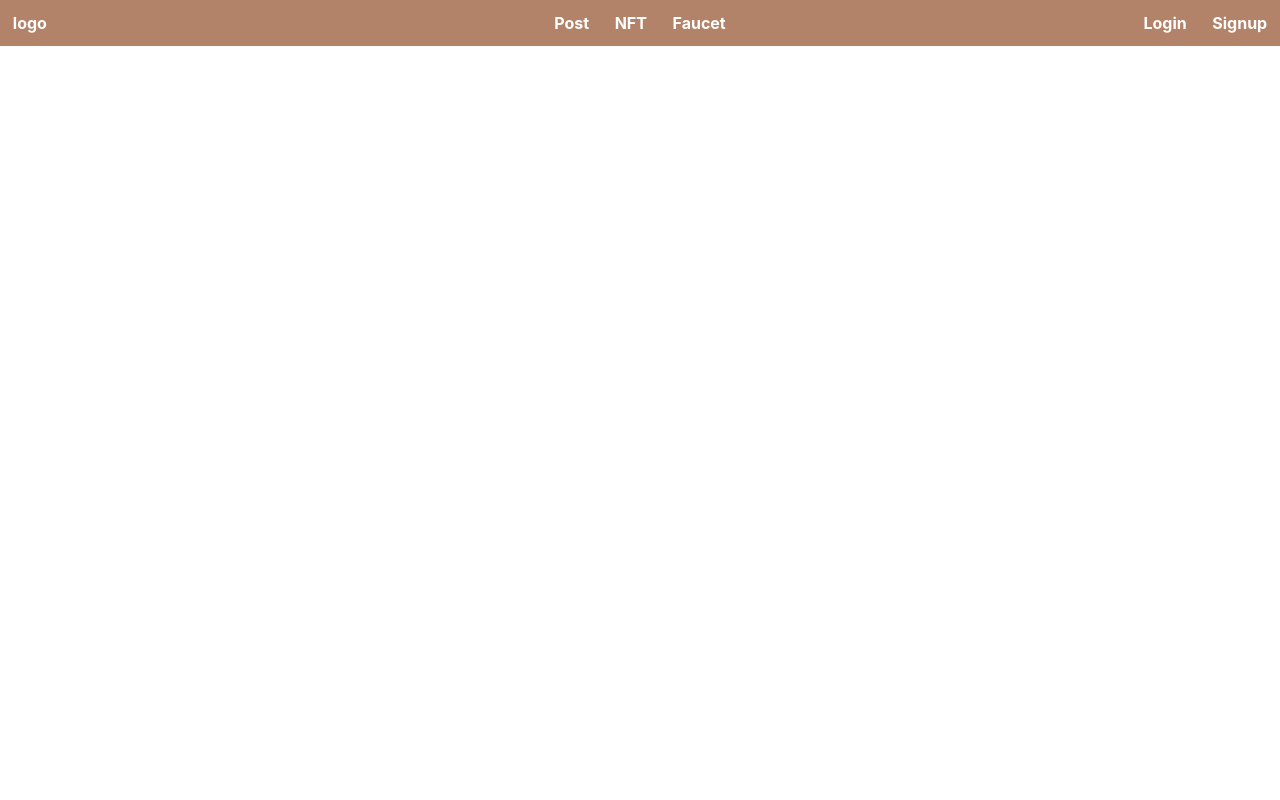
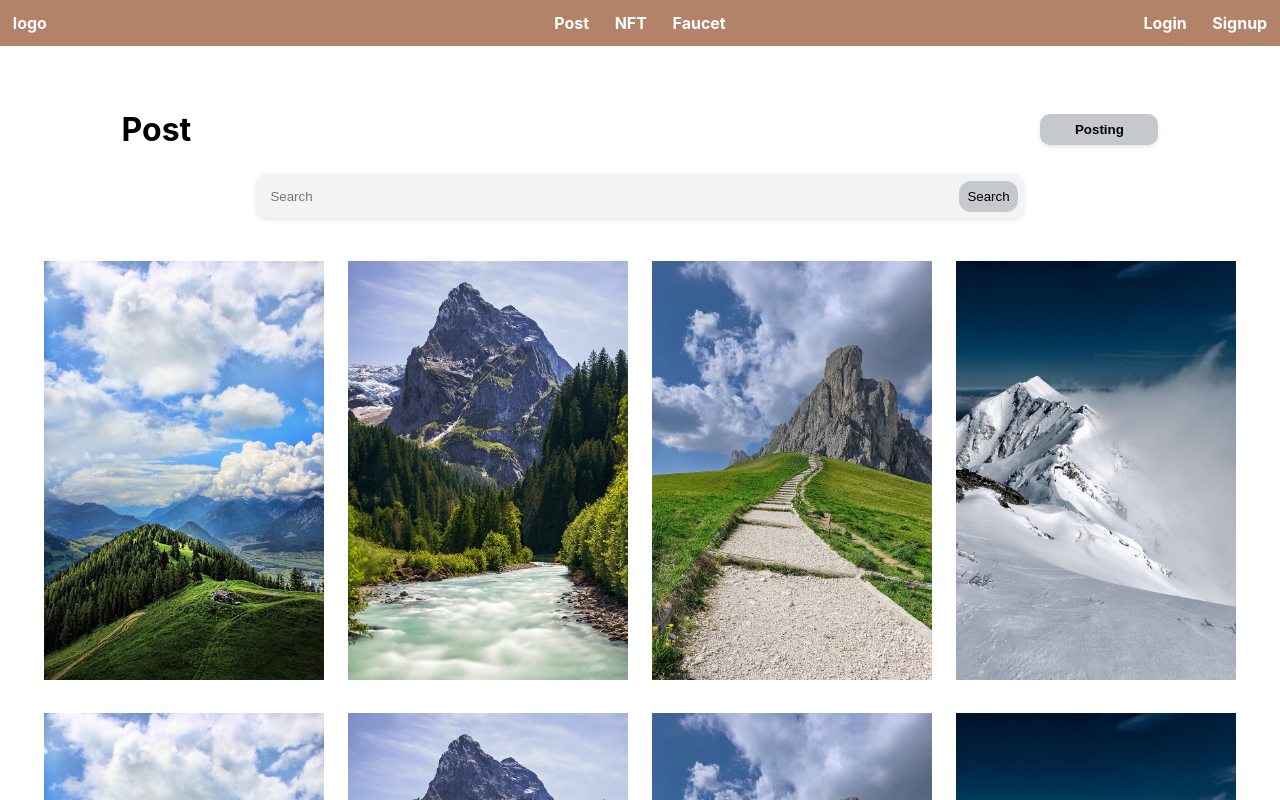
Before and after one commit to codestates-beb/beb-09-second-mulX, a React (Create React App) app in the folder client/: page /post in a window 1280 px wide. Shown: the top 800 px of the page. Built offline with nearby package versions, Linux system fonts and the light colour scheme.

Commit message:
post 1차 완료

```diff
--- a/client/src/App.jsx
+++ b/client/src/App.jsx
@@ -5,6 +5,7 @@ import Main from './page/MainPage';
 import Login from './page/LoginPage';
 import Signup from './page/SignupPage';
 import PostForm from './page/PostFormPage';
+import Post from './page/PostPage'
 
 
 function App() {
@@ -16,6 +17,7 @@ function App() {
             <Route path ="/" element={<Main />} />
             <Route path ="/login" element={<Login />} />
             <Route path ="/signup" element={<Signup />} />
+            <Route path ="/post" element={<Post />} />
             <Route path ="/postform" element={<PostForm />} />
           </Routes>
       </div>
--- a/client/src/assets/css/MainTitle.module.css
+++ b/client/src/assets/css/MainTitle.module.css
@@ -45,6 +45,7 @@
 .PostContainer {
   text-align: center;
   color: white;
+  margin: 3%;
   margin-bottom: 10%;
   /* Rest of the styles */
 }
@@ -56,8 +57,8 @@
 
 /* MainTitle.module.css */
 .Postimg {
-  display: flex;
-  justify-content: center; /* Horizontally center the items */
+  display: grid;
+  grid-template-columns: repeat(4, 1fr);
   gap: 1vw;
   padding-top: 2%;
   /* Rest of the styles */
--- /dev/null
+++ b/client/src/assets/css/Post.module.css
@@ -0,0 +1,90 @@
+.back{
+
+}
+
+.PostContainer {
+    text-align: center;
+    color: white;
+    margin: 3%;
+    margin-top: 1%;
+    margin-bottom: 10%;
+    /* Rest of the styles */
+  }
+
+  .Postimg {
+    display: grid;
+    grid-template-columns: repeat(4, 1fr);
+    gap: 1vw;
+    padding-top: 2%;
+    padding-bottom: 2%;
+    grid-row-gap: 2%; /* 첫 번째 줄과 두 번째 줄 사이에 마진 추가 */
+    /* Rest of the styles */
+  }
+
+.Postimg > img {
+  max-width: 100%;
+  height: auto;
+  object-fit: cover;
+  /* Rest of the styles */
+}
+
+.Top {
+    display: flex;
+    justify-content: space-between;
+    align-items: center;
+    margin: 5%;
+    margin-bottom: 2%;
+  }
+
+  .Top h1 {
+    margin: 0;
+    margin-left: 5%;
+  }
+
+  .Top button {
+    margin-left: auto;
+    background-color: #c6c9cb;
+    padding: 0.7%;
+    padding-left: 3%;
+    padding-right: 3%;
+    margin-right: 5%;
+    border: none;
+    border-radius: 10px;
+    font-weight: bold;
+    box-shadow: 0 2px 4px rgba(0, 0, 0, 0.1); /* 그림자 효과 추가 */
+    transition: transform 0.3s ease;
+  }
+  .Top button:hover {
+    transform: scale(1.1);
+  }
+
+
+  .SearchContainer {
+    background-color: #f1f3f5;
+    padding: 0.5%;
+    display: flex;
+    align-items: center;
+    justify-content: center;
+    margin-right: 20%;
+    margin-left: 20%;
+    border-radius: 10px;
+    box-shadow: 0 2px 4px rgba(0, 0, 0, 0.1); /* 그림자 효과 추가 */
+
+  }
+
+
+  .SearchInput {
+    background-color: #f1f3f5;
+    border: none;
+    padding: 0.5rem;
+    width: 100%;
+    margin-right: 0.5%;
+    /* 추가 스타일 */
+  }
+  .SearchButton {
+    background-color: #c6c9cb;
+    padding: 0.5rem;
+    border: none;
+    border-radius: 12px;
+    /* 추가 스타일 */
+  }
--- a/client/src/assets/css/PostImg.module.css
+++ b/client/src/assets/css/PostImg.module.css
@@ -1,27 +1,39 @@
 .PostContainer {
   position: relative;
+  margin: 2%;
+  transition: transform 0.3s ease, box-shadow 0.3s ease; /* 추가 */
+}
+
+.PostContainer:hover {
+  transform: translateY(-10px) scale(1.1); /* 트랜지션 크기 조정 */
+  box-shadow: 0 8px 20px rgba(0, 0, 0, 0.3); /* 그림자 크기와 투명도 조정 */
+  z-index: 2;
 }
 
 .PostImg {
   flex: 1;
-  max-width: 90%;
+  width: 100%;
   height: auto;
+  object-fit: cover;
+  aspect-ratio: 2 / 3;
+  z-index: 1;
+  /* Rest of the styles */
 }
+
 
 .PostInfo {
   position: absolute;
-  bottom: 1%;
+  bottom: 0.5%;
   left: 50%;
   transform: translateX(-50%);
   z-index: 1;
   background: rgba(255, 255, 255, 0.8);
   color: black;
-  width: 90%;
+  width: 100%;
   opacity: 0;
   transition: opacity 0.3s ease;
-  padding-top: 2%;
-  padding-bottom: 2%;
-
+  padding-top: 1%; /* 기존 2%에서 3px로 수정 */
+  padding-bottom: 1%; /* 기존 2%에서 3px로 수정 */
 }
 
 .PostContainer:hover .PostInfo {
@@ -29,20 +41,19 @@
 }
 
 .day {
-  top : 1%;
-  font-size : 10px;
+  top: 1%;
+  font-size: 10px;
   margin: 3%;
   padding: 2.5%;
   border-top: 2.5px solid #000;
 }
 
 .write {
-  font-size : 10px;
+  font-size: 10px;
   padding: 0%;
 }
 
-.title{
-  margin-bottom: 3% ;
+.title {
+  margin-bottom: 3%;
   margin-top: 0%;
-
 }
--- a/client/src/components/Header.jsx
+++ b/client/src/components/Header.jsx
@@ -8,7 +8,7 @@ const Header = () => {
     <div className={style.headerContainer}>
         <Link to="/" className={style.logo}>logo</Link>
         <div className={style.menu}>
-            <Link to="/" className={style.auth_el}>Post</Link>
+            <Link to="/post" className={style.auth_el}>Post</Link>
             <div>NFT</div>
             <div>Faucet</div>
         </div>
--- a/client/src/components/main/MainPost.jsx
+++ b/client/src/components/main/MainPost.jsx
@@ -1,6 +1,6 @@
 import React, { useState } from 'react'
 import styles from '../../assets/css/MainTitle.module.css';
-import PostImg from './PostImg';
+import PostImg from '../post/PostImg'
 
 import dumyImg1 from '../../assets/img/mountain-world-1495832_1280.jpg'
 import dumyImg2 from '../../assets/img/mountains-4467436_1280.jpg'
--- /dev/null
+++ b/client/src/components/post/Post.jsx
@@ -0,0 +1,45 @@
+import React from 'react'
+import styles from '../../assets/css/Post.module.css';
+import PostImg from './PostImg'
+
+
+import dumyImg1 from '../../assets/img/mountain-world-1495832_1280.jpg'
+import dumyImg2 from '../../assets/img/mountains-4467436_1280.jpg'
+import dumyImg3 from '../../assets/img/path-4353699_1280.jpg'
+import dumyImg4 from '../../assets/img/snow-6071475_1280.jpg'
+
+const Post = () => {
+    const InfoArr = [[dumyImg1,"Blue sky and green mountains", "gokite227", "2023.07.06"],
+                    [dumyImg2, "River and mountain with clear water", "sjlee80", " 2023.07.05"],
+                    [dumyImg3, "There is a mountain at the end of the trail", "stcr96", "2023.07.04"],
+                    [dumyImg4, "Snowy mountain wonders", "codex1928", "2023.07.03"],
+                    [dumyImg1,"Blue sky and green mountains", "gokite227", "2023.07.06"],
+                    [dumyImg2, "River and mountain with clear water", "sjlee80", " 2023.07.05"],
+                    [dumyImg3, "There is a mountain at the end of the trail", "stcr96", "2023.07.04"],
+                    [dumyImg4, "Snowy mountain wonders", "codex1928", "2023.07.03"]]
+  return (
+    <div className={styles.back}>
+        <div className={styles.Top}>
+            <h1>Post</h1>
+            <button>Posting</button>
+        </div>
+        <div className={styles.SearchContainer}>
+            <input type="text" placeholder="Search" className={styles.SearchInput} />
+            <button className={styles.SearchButton}>Search</button>
+      </div>
+        <div className={styles.PostContainer}>
+            <div className={styles.Postimg}>
+            {
+                InfoArr.map((info, i) => {
+                return(
+                    <PostImg PostInfo={info} key={i}/>
+                )
+                })
+            }
+            </div>
+        </div>
+    </div>
+  )
+}
+
+export default Post
--- /dev/null
+++ b/client/src/page/PostPage.jsx
@@ -0,0 +1,12 @@
+import React from 'react'
+import Post from '../components/post/Post';
+
+const PostPage = () => {
+  return (
+    <div>
+        <Post />
+    </div>
+  )
+}
+
+export default PostPage
```
Also changed, not shown: client/src/components/postDetail/PostDetail.jsx (added, +9 -0 lines), client/src/page/PostDetailPage.jsx (added, +9 -0 lines), client/src/components/post/PostImg.jsx (renamed from client/src/components/main/PostImg.jsx).
